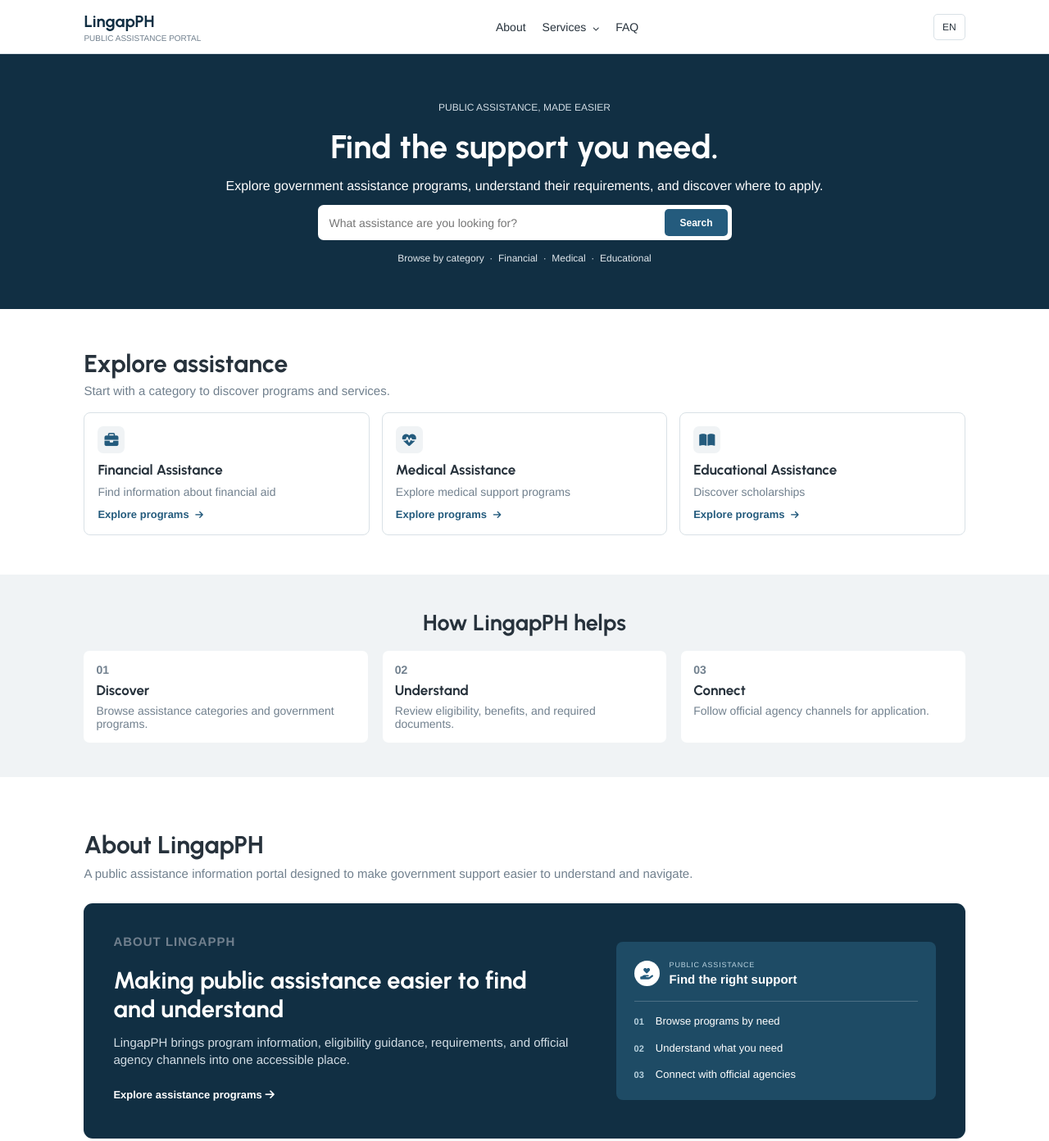
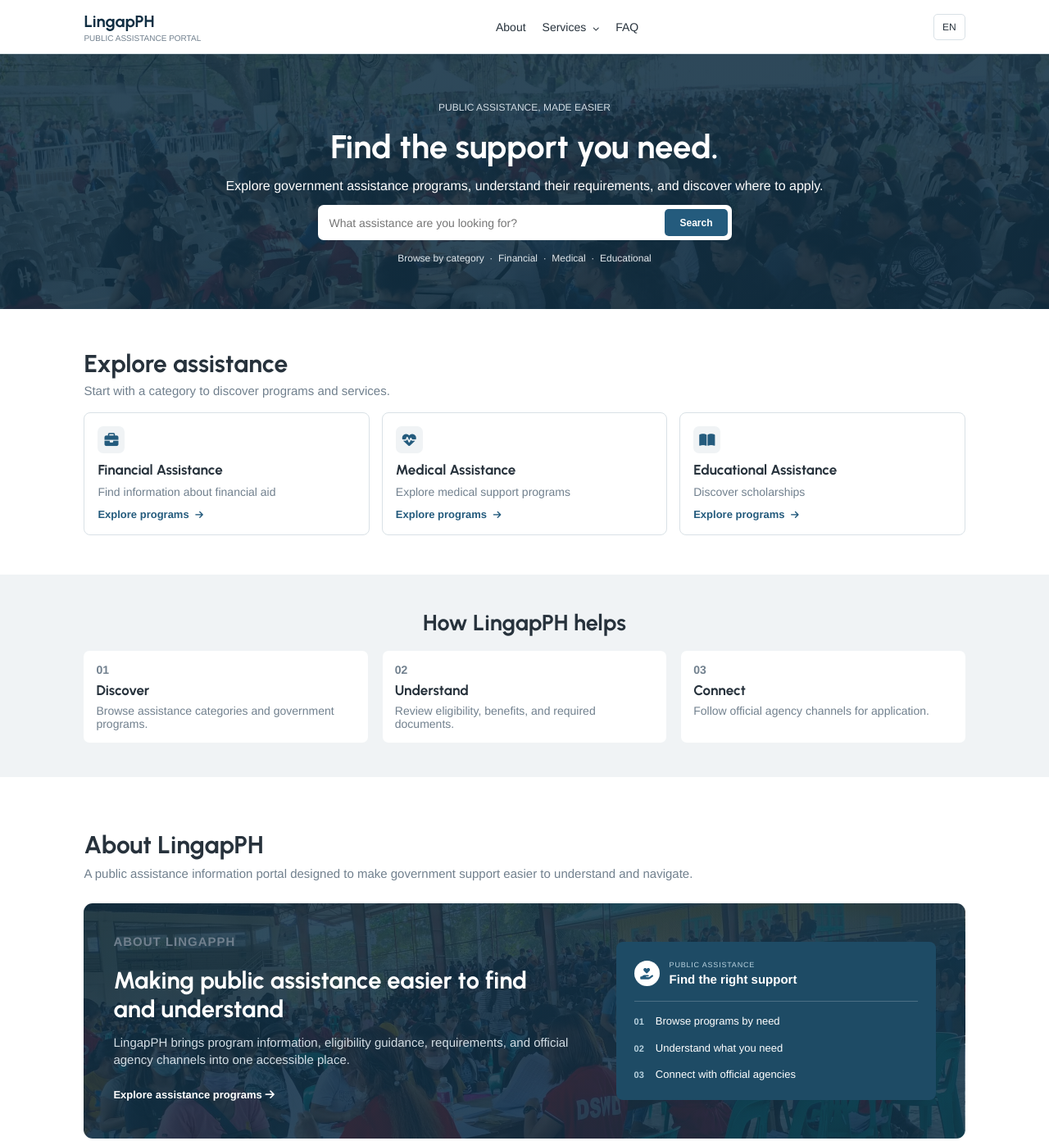
Before and after one commit to jhnlvnndrnl/LingapPH, a plain HTML site: page index.html in a window 1280 px wide. Shown: the top 1392 px of the page at 82% size. Drawn offline with Linux system fonts and the light colour scheme.

Commit message:
Added Background images

```diff
--- a/css/style.css
+++ b/css/style.css
@@ -158,6 +158,12 @@ footer {
 
 .hero {
     background-color: var(--navy);
+    background-image: linear-gradient(
+        rgba(17, 47, 67, 0.88),
+        rgba(17, 47, 67, 0.88)
+    ), url("../img/bg.jpg");
+    background-position: center;
+    background-size: cover;
     color: var(--white);
     text-align: center;
     padding: 58px 20px 55px;
@@ -486,6 +492,12 @@ footer {
     margin-top: 28px;
     padding: 34px 36px;
     background-color: var(--navy);
+    background-image: linear-gradient(
+        rgba(17, 47, 67, 0.86),
+        rgba(17, 47, 67, 0.86)
+    ), url("../img/bg-about.jpg");
+    background-position: center;
+    background-size: cover;
     color: var(--white);
     border-radius: 11px;
 }
```
Also changed, not shown: img/bg-about.jpg (added), img/bg.jpg (added).
